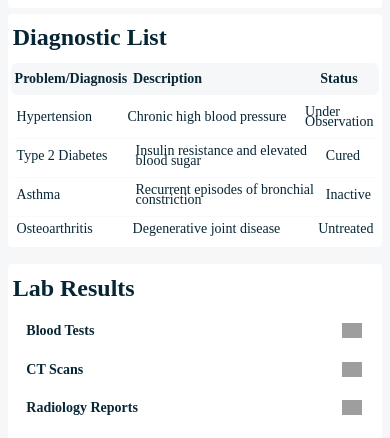
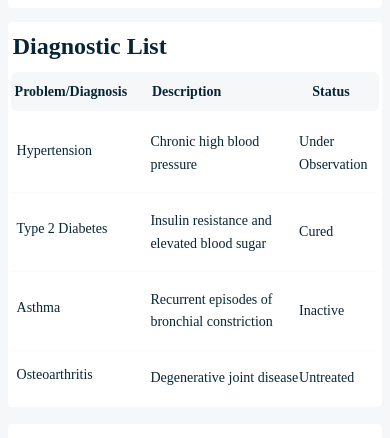
Before and after one commit to ayomidekappo12/Health1, a Next.js app in the folder my-health-care/: page / in a window 390 px wide. Shown: the part 2069-2507 px from the top of the page. Built offline with nearby package versions, Linux system fonts and the light colour scheme; grey boxes are pictures that could not be loaded.

Commit message:
made changes to the table

```diff
--- a/my-health-care/src/app/page.tsx
+++ b/my-health-care/src/app/page.tsx
@@ -39,7 +39,7 @@ export default function HomePage() {
         <SideBar />
       </div>
       <div className="flex flex-col flex-1 container space-y-6 order-none shrink-0 lg:px-0">
-        <div className="flex flex-col container w-full h-auto lg:w-[48rem] lg:h-fit rounded-2xl opacity-100 bg-white overflow-hidden px-3 py-5">
+        <div className="flex flex-col container w-full h-auto lg:w-[48rem] lg:h-fit rounded-2xl opacity-100 bg-white overflow-hidden px-3 py-5 mb-8 lg:mb-0">
           <p className="card-title-24pt my-2 lg:m-2 pb-2 font-extrabold text-left font-Manrope">
             Diagnosis History
           </p>
@@ -120,7 +120,7 @@ export default function HomePage() {
           </div>
         </div>
         <div className="flex flex-col container w-full h-fit lg:w-[48rem] lg:h-fit rounded-2xl opacity-100 bg-white overflow-hidden p-3">
-          <p className="card-title-24pt mx-2 mt-4 mb-2 lg:mt-2 lg:mb-1 font-extrabold text-left font-Manrope">
+          <p className="card-title-24pt mx-2 mt-5 mb-3 lg:mt-2 lg:mb-1 font-extrabold text-left font-Manrope">
             Diagnostic List
           </p>
           <div className="flex flex-col">
--- a/my-health-care/src/components/Table.tsx
+++ b/my-health-care/src/components/Table.tsx
@@ -14,11 +14,11 @@ interface TableProps {
 const Table: React.FC<TableProps> = ({ data }) => {
   return (
     <div className="flex flex-col py-6 my-1">
-      <div className="flex flex-row items-center justify-between bg-[#F6F7F8] rounded-3xl w-full lg:w-[45.375rem] h-fit opacity-100 mb-4 lg:mb-1 mr-1 lg:mx-1.5 px-4 lg:py-4 py-7">
+      <div className="flex flex-row items-center justify-between bg-[#F6F7F8] rounded-3xl w-full lg:w-[45.375rem] h-fit opacity-100 mb-4 lg:mb-1 mr-1 lg:mx-1.5 px-4 lg:py-4 py-10">
         <p className="flex-[1.2] text-left body-emphasized-14pt text-[#072635]">
           Problem/Diagnosis
         </p>
-        <p className="flex-[1.9] lg:flex-[1.9] text-left body-emphasized-14pt text-[#072635]">
+        <p className="flex-[1.4] lg:flex-[1.9] text-left body-emphasized-14pt text-[#072635]">
           Description
         </p>
         <p className="flex-[0.5] lg:flex-[0.3] text-left body-emphasized-14pt text-[#072635] pr-6">
@@ -31,15 +31,15 @@ const Table: React.FC<TableProps> = ({ data }) => {
           data.map((item) => (
             <div
               key={item.name}
-              className="flex flex-row items-center justify-between px-6 py-4 mt-1 lg:py-0 lg:mt-0"
+              className="flex flex-row items-center justify-between px-6 py-8 space-y-6 lg:space-y-0 lg:py-0 lg:mt-0"
             >
-              <p className="flex-[1] pt-3 body-regular-14 text-[#072635] leading-10 lg:leading-6">
+              <p className="flex-[0.9] lg:flex-[1] pt-3 body-regular-14 text-[#072635] leading-relaxed lg:leading-6">
                 {item.name}
               </p>
-              <p className="flex-[1.6] body-regular-14 pt-3 text-[#072635] leading-10 lg:leading-6 ">
+              <p className="flex-[1] lg:flex-[1.6] body-regular-14 pt-3 text-[#072635] leading-relaxed lg:leading-6">
                 {item.Description}
               </p>
-              <p className="flex-[0.4] body-regular-14 pt-3 text-[#072635] leading-10 lg:leading-6">
+              <p className="flex-[0.5] lg:flex-[0.4] body-regular-14 pt-3 text-[#072635] leading-relaxed lg:leading-6">
                 {item.status}
               </p>
             </div>
```
